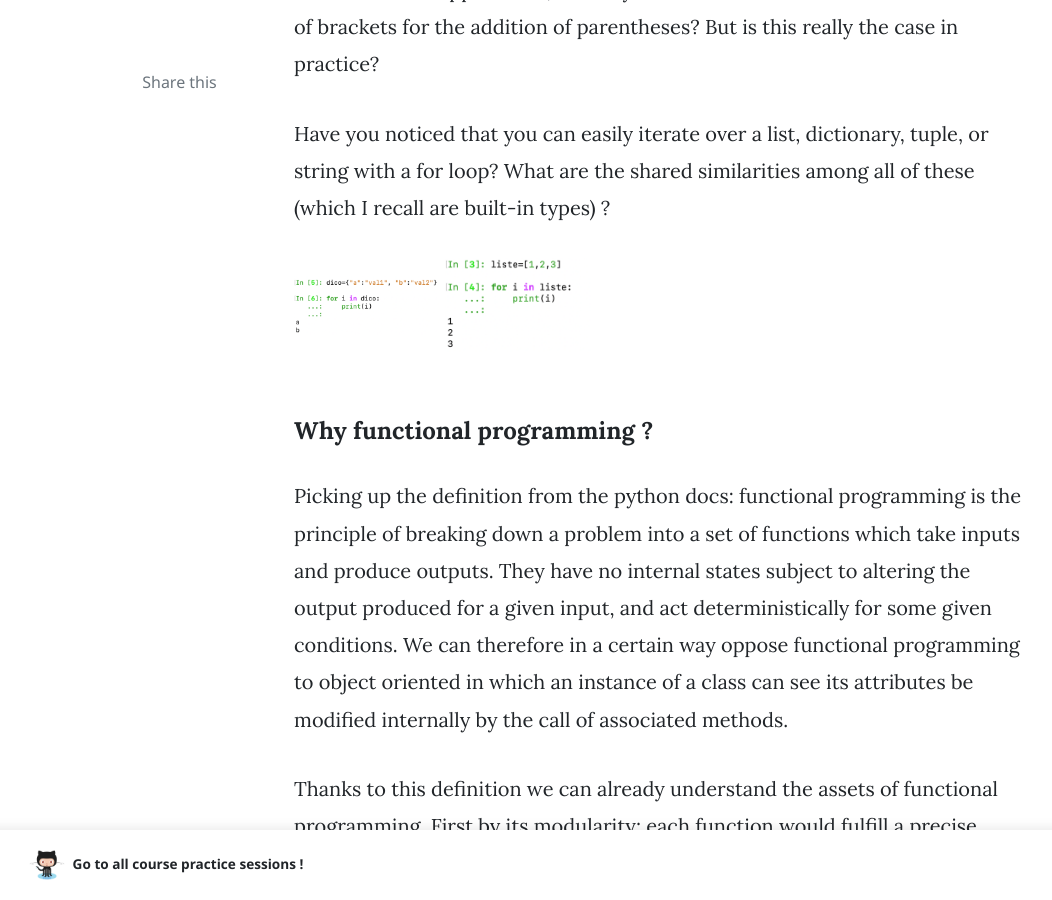
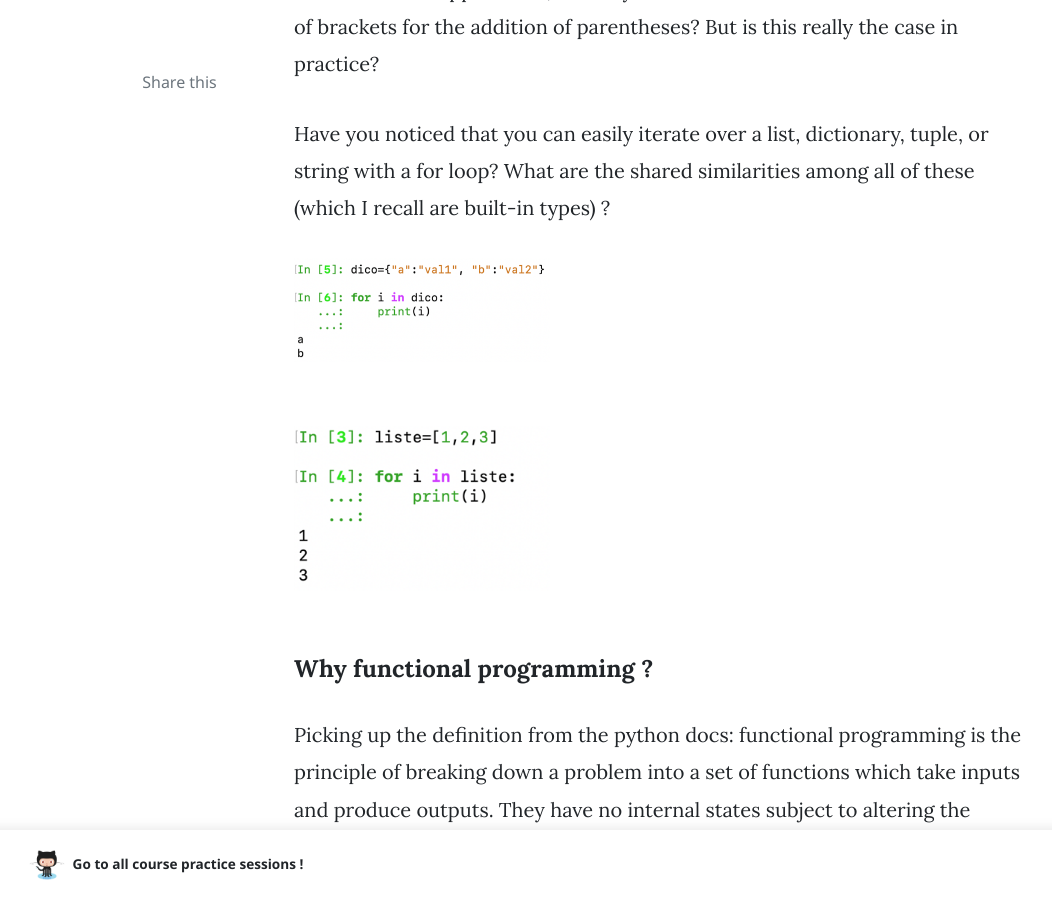
Before and after one commit to Luc-Bertin/PythonBlog, a Jekyll site: the page built from _posts/2020-08-03-introduction-to-functional-programming.md, in a window 1280 px wide and 900 px high, scrolled down 947 px. Shown: the whole window, without its empty margins (76-1128 px from the left). Built offline with Jekyll 4.4.1, drawn with Linux system fonts in a browser that asks for light colours; nearby versions of some CDN libraries; comment, search, counter and statistics services are not loaded.

Commit message:
images posts width 35% and align center

````diff
--- a/_posts/2020-08-03-introduction-to-functional-programming.md
+++ b/_posts/2020-08-03-introduction-to-functional-programming.md
@@ -26,8 +26,9 @@
 What are the shared similarities among all of these (which I recall are built-in types) ?
 
 
-<img src="{{page.image_folder}}post_image1.png" width="20%">
-<img src="{{page.image_folder}}post_image2.png" width="20%">
+<img src="{{page.image_folder}}post_image1.png" width="35%" align="center">
+
+<img src="{{page.image_folder}}post_image2.png" width="35%" align="center">
 
 #### Why functional programming ?
 
@@ -59,40 +60,40 @@
 
 We can call ```dir()```, a built-in function that returns a list of attributes and methods (magic or not) for a given object.
 
-<img src="{{page.image_folder}}post_image3.png" width="20%">
+<img src="{{page.image_folder}}post_image3.png" width="35%" align="center">
 
 
 We can see that ```__next__``` does not exist here. List is therefore *not* an iterator.
 On the other hand, we see that the ```__iter__()``` method exists:
 
-<img src="{{page.image_folder}}post_image4.png" width="20%">
+<img src="{{page.image_folder}}post_image4.png" width="35%" align="center">
 
 
 This method can also be invoked from the ```iter(list)``` function.
 What does ```iter()``` produce from this list?
 
-<img src="{{page.image_folder}}post_image5.png" width="20%">
+<img src="{{page.image_folder}}post_image5.png" width="35%" align="center">
 
 
 Iter seems to return an iterator from the list
 We can verify it as follows:
 
-<img src="{{page.image_folder}}post_image6.png" width="20%">
+<img src="{{page.image_folder}}post_image6.png" width="35%" align="center">
 
 
 If we do the same thing on a dictionary, this is what we get.
-<img src="{{page.image_folder}}post_image7.png" width="20%">
+<img src="{{page.image_folder}}post_image7.png" width="35%" align="center">
 
 Again an iterator.
 Now, we can return each of the elements sequentially by calling next().
-<img src="{{page.image_folder}}post_image8.png" width="20%">
+<img src="{{page.image_folder}}post_image8.png" width="35%" align="center">
 
 
 
 Conversely, we can also call ```iterator.__next__()```
 Note again that ```next(a_list)``` cannot be done, the error message is self-explanatory.
 
-<img src="{{page.image_folder}}post_image9.png" width="20%">
+<img src="{{page.image_folder}}post_image9.png" width="35%" align="center">
 
 
 Thus we see that a dictionary or a list, although being a sequence of objects, are not iterators, but iterables, that is to say that we can create an iterator from those - here by calling the ```__iter__``` method, the iterator being, I remind you, is an object, which returns its elements one by one thanks to the implementation of its ```__next__``` method.
@@ -101,7 +102,7 @@
 In a similar fashion, we can therefore consider the book as an iterable, i.e. a sequence of elements from which we can create an object that returns each of its pages one by one.
 
 We also see that only the dictionary keys are returned here. (Reminder, if we want to return tuples of (key, value) we can use the items () method in python 3+).
-<img src="{{page.image_folder}}post_image10.png" width="20%">
+<img src="{{page.image_folder}}post_image10.png" width="35%" align="center">
 
 
 Isn't this behavior similar to what you would get by looping with for?
@@ -117,7 +118,7 @@
 So that's what's behind it when you loop through a sequence of tuple, list, or dictionary elements. Note that we can also express an iterator as a list or tuple from the constructor of these objects which can admit an iterator as a parameter.
 
 To get the original dictionary from the old example again we can also call the ```dict()``` constructor on the previously discussed item_iterator.
-<img src="{{page.image_folder}}post_image11.png" width="20%">
+<img src="{{page.image_folder}}post_image11.png" width="35%" align="center">
 
 
 If we can extract an iterator from an iterable, and iterate over it, what's the point of this extra step, why doesn't list understand the ```__next__``` method?
@@ -125,7 +126,7 @@
 Well because an iterator can only be iterated once, once "consumed" it is necessary to recreate a new iterator.
 The idea is that a new iterator will start at the beginning, while a partially used iterator picks up where it left off.
 
-<img src="{{page.image_folder}}post_image12.png" width="20%">
+<img src="{{page.image_folder}}post_image12.png" width="35%" align="center">
 
 
 This iterator could use data stored in memory (from a list by iterating on it), or read a file or generate each value ["on-the-fly".](https://stackoverflow.com/questions/19151/build-a-basic-python-iterator)
@@ -166,8 +167,8 @@
 We can therefore [only traverse the file once](https://stackoverflow.com/questions/25645039/readline-in-a-loop-is-not-working-in-python
 ) (unless we reopen and recreate another iterator), and can just load the lines on demand that we want!
 
-<img src="{{page.image_folder}}post_image13.png" width="20%">
+<img src="{{page.image_folder}}post_image13.png" width="35%" align="center">
 
-<img src="{{page.image_folder}}post_image14.png" width="20%">
+<img src="{{page.image_folder}}post_image14.png" width="35%" align="center">
 
 step could be calculated "on-the-fly".
````
